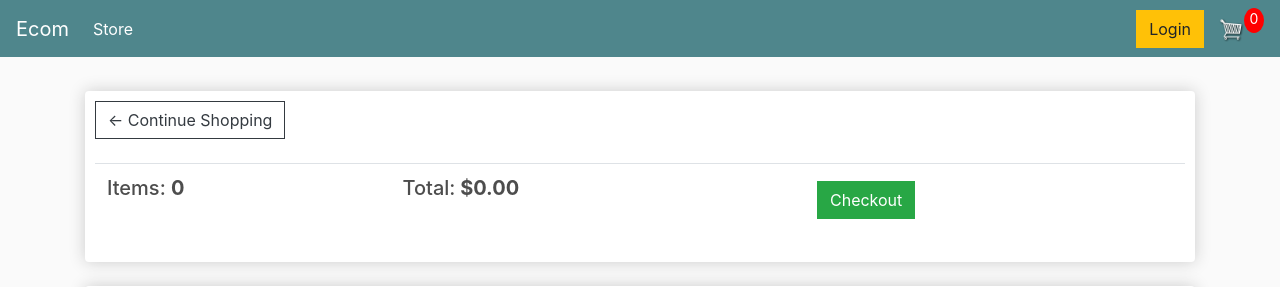
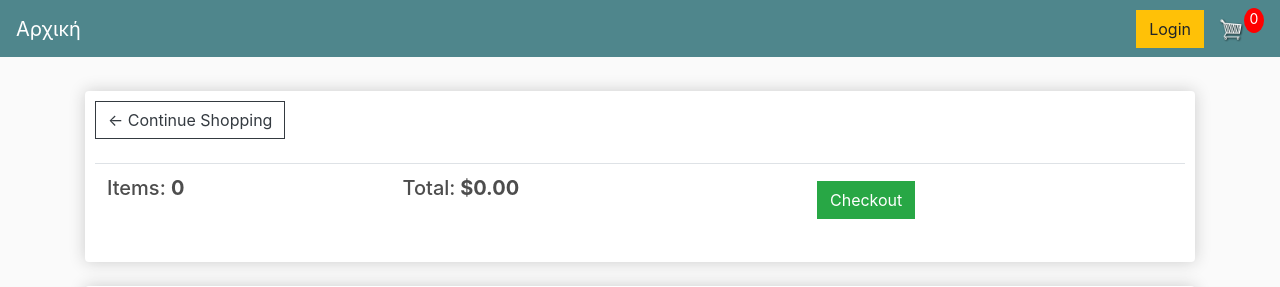
Before and after one commit to manos-mark/ecommerce-django, a Django app: page /cart/ in a window 1280 px wide. Shown: the top 287 px of the page. Run offline with Django 3.2, Linux system fonts and the light colour scheme; lists and menus that the app fills with data are empty; some libraries are stand-ins or nearby versions.

Commit message:
clear navbar

```diff
--- a/store/templates/store/main.html
+++ b/store/templates/store/main.html
@@ -62,7 +62,7 @@
 <body>
 
     <nav class="navbar navbar-expand-lg navbar-dark bg-dark">
-        <a class="navbar-brand" href="{% url 'store' %}">Ecom</a>
+        <a class="navbar-brand" href="{% url 'store' %}">Αρχική</a>
         <button class="navbar-toggler" type="button" data-toggle="collapse" data-target="#navbarSupportedContent" aria-controls="navbarSupportedContent" aria-expanded="false" aria-label="Toggle navigation">
             <span class="navbar-toggler-icon"></span>
         </button>
@@ -70,7 +70,7 @@
         <div class="collapse navbar-collapse" id="navbarSupportedContent">
             <ul class="navbar-nav mr-auto">
                 <li class="nav-item active">
-                    <a class="nav-link" href="{% url 'store' %}">Store <span class="sr-only">(current)</span></a>
+                    <!-- <a class="nav-link" href="{% url 'store' %}">Store <span class="sr-only">(current)</span></a> -->
                 </li>
             </ul>
             <div class="form-inline my-2 my-lg-0">
```
